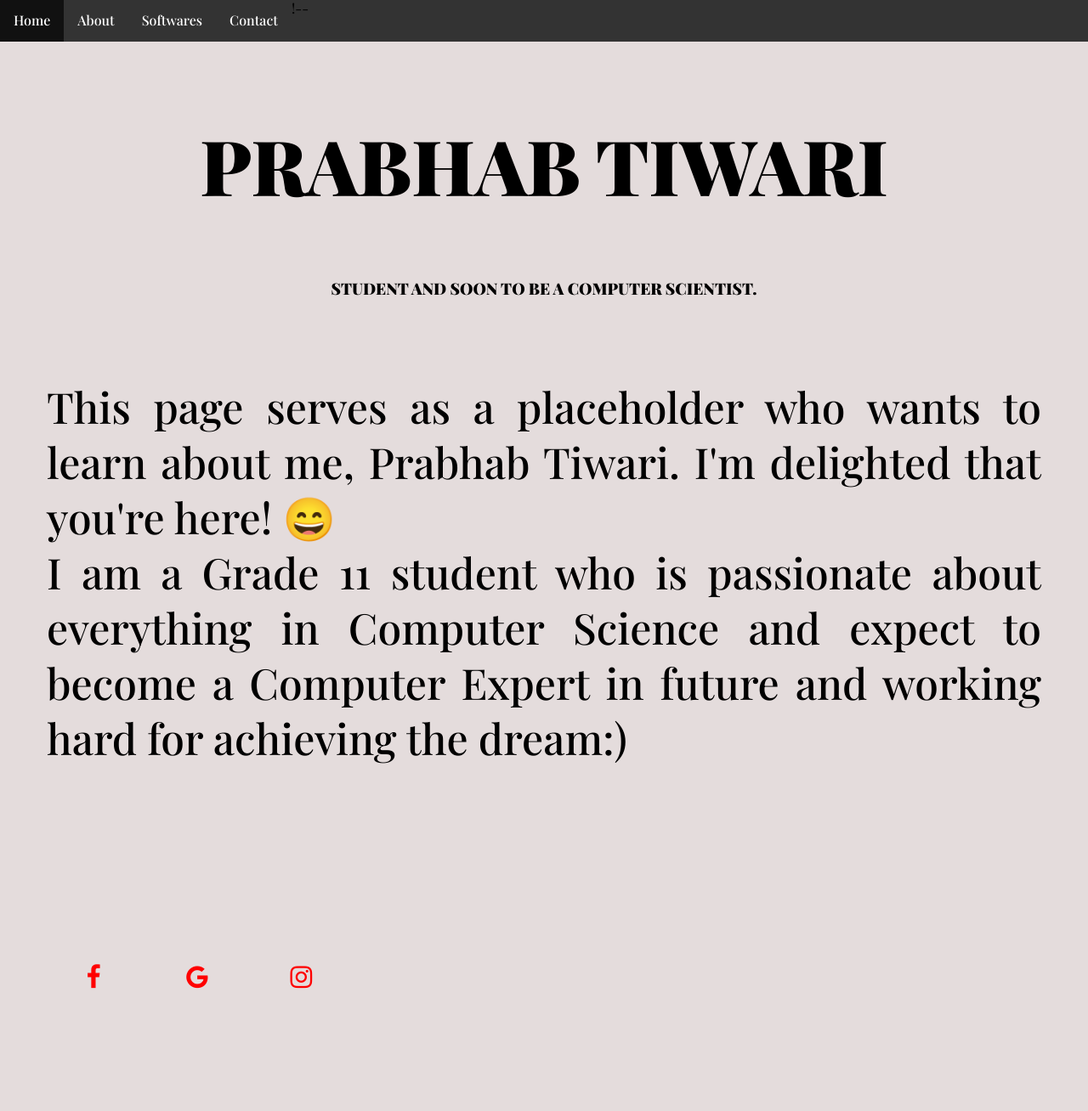
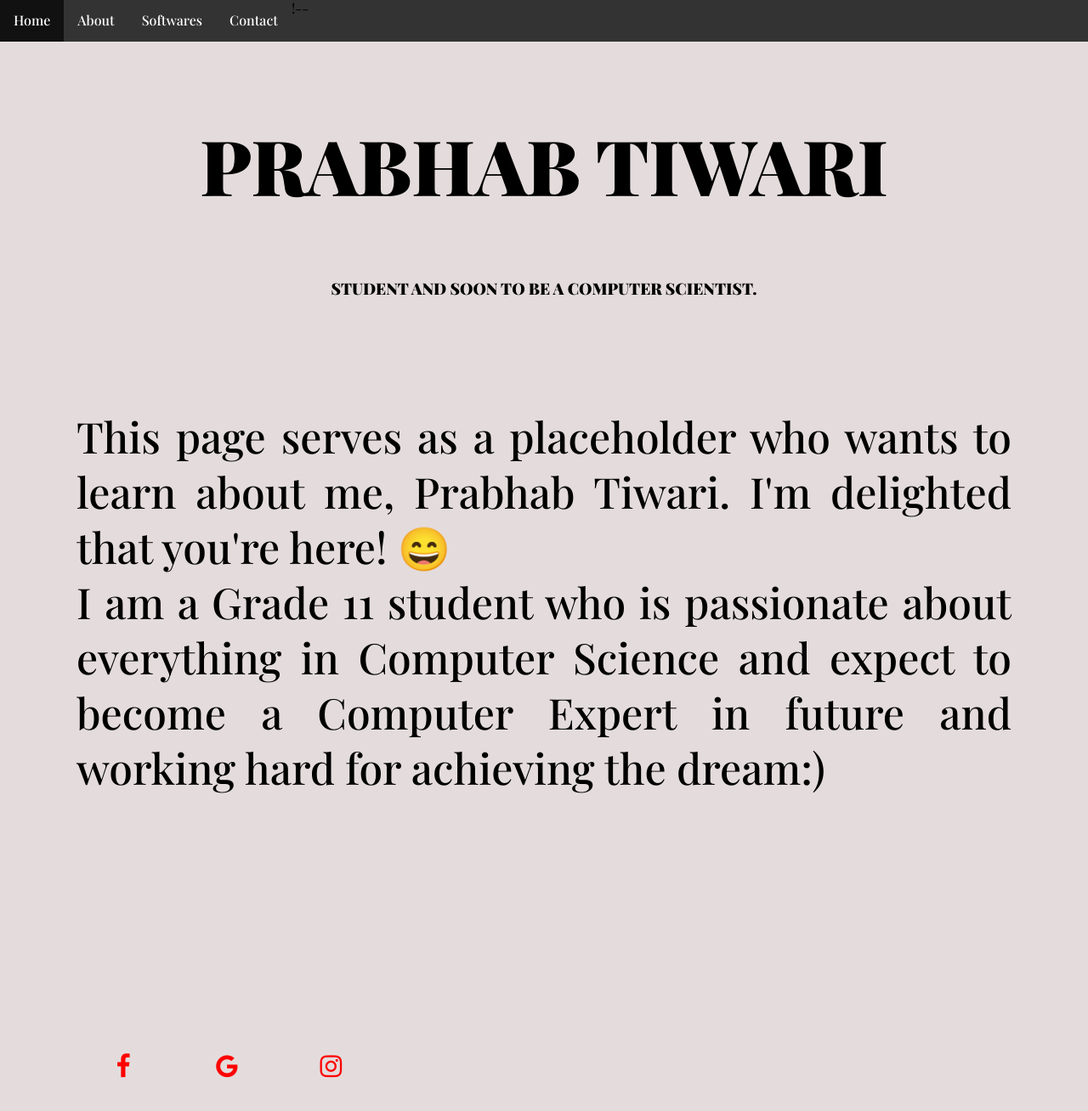
Before and after one commit to PrabhabTiwari/website, a Jekyll site: the page built from index.html, in a window 1280 px wide and 1400 px high, scrolled down 826 px. Shown: the top 1308 px of the window at 85% size. Built offline with Jekyll 4.4.1, drawn with Linux system fonts in a browser that asks for light colours; before the commit the page ends 2086 px from its top, so only the background shows below that.

Commit message:
Update footer.html

```diff
--- a/_includes/footer.html
+++ b/_includes/footer.html
@@ -6,6 +6,7 @@
 <style>
 p{
  align-items: center;
+ margin: 90px;
  }
 
 .fa {
```
